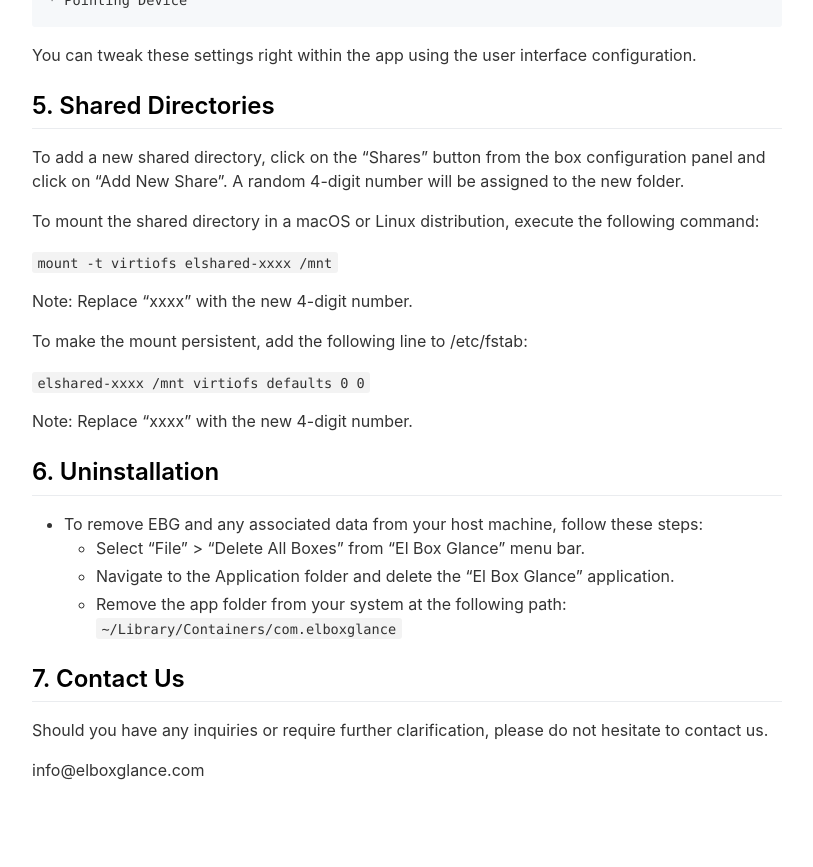
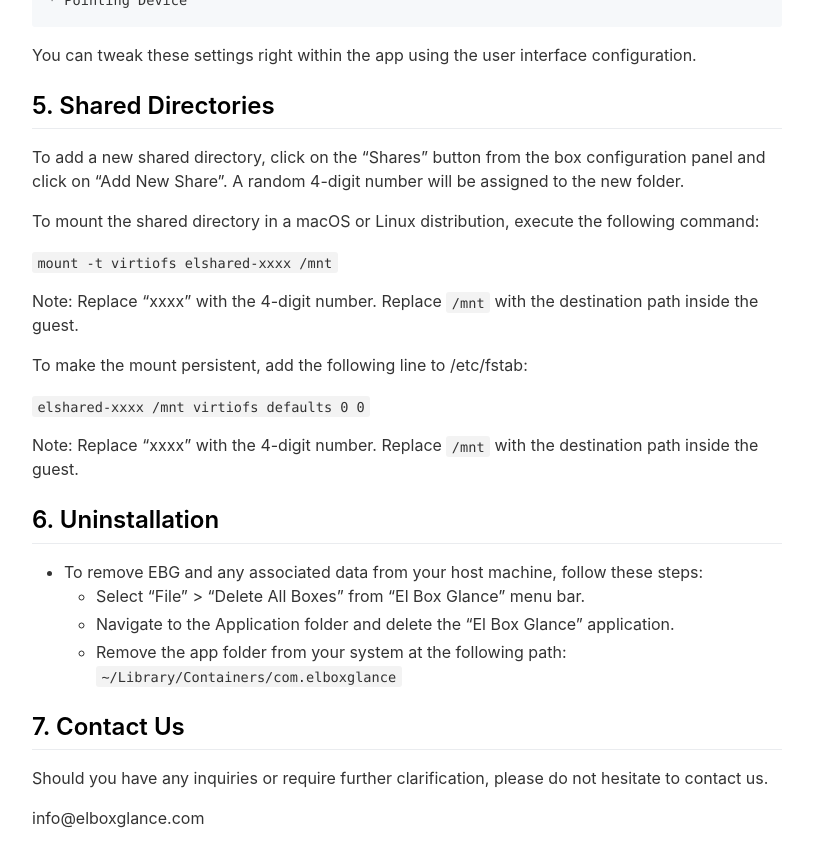
Before and after one commit to i3bit/ebg, a Jekyll site: the page built from _pages/guide.md, in a window 1280 px wide and 900 px high, scrolled down 1279 px. Shown: the top 867 px of the window, without its empty margins (233-1046 px from the left). Built offline with Jekyll 4.4.1, drawn with Linux system fonts in a browser that asks for light colours; nearby versions of some CDN libraries.

Commit message:
Update guide.md

```diff
--- a/_pages/guide.md
+++ b/_pages/guide.md
@@ -55,13 +55,13 @@ To mount the shared directory in a macOS or Linux distribution, execute the foll
 
 `mount -t virtiofs elshared-xxxx /mnt`
 
-Note: Replace "xxxx" with the new 4-digit number.
+Note: Replace "xxxx" with the 4-digit number. Replace `/mnt` with the destination path inside the guest.
 
 To make the mount persistent, add the following line to /etc/fstab:
 
 `elshared-xxxx	/mnt	virtiofs	defaults	0	0`
 
-Note: Replace "xxxx" with the new 4-digit number.
+Note: Replace "xxxx" with the 4-digit number. Replace `/mnt` with the destination path inside the guest.
 
 ## 6. Uninstallation
 
```
